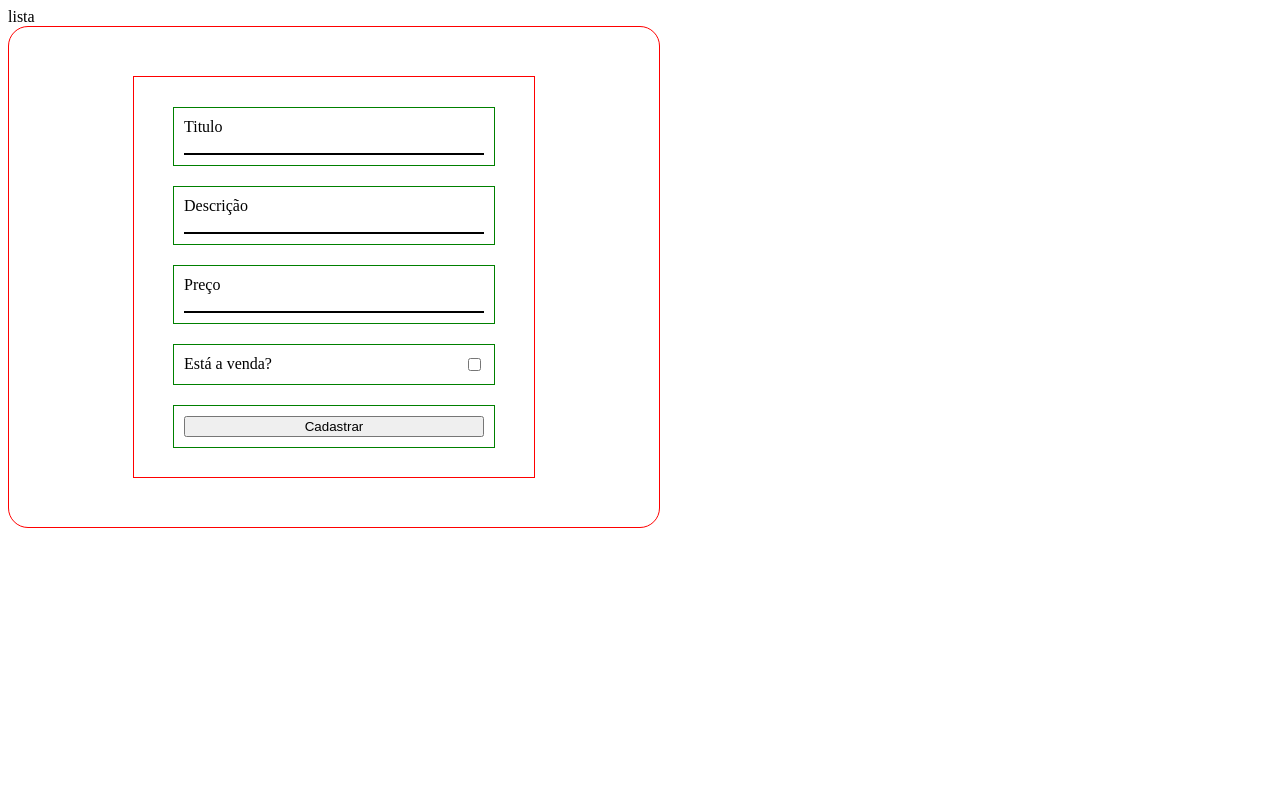
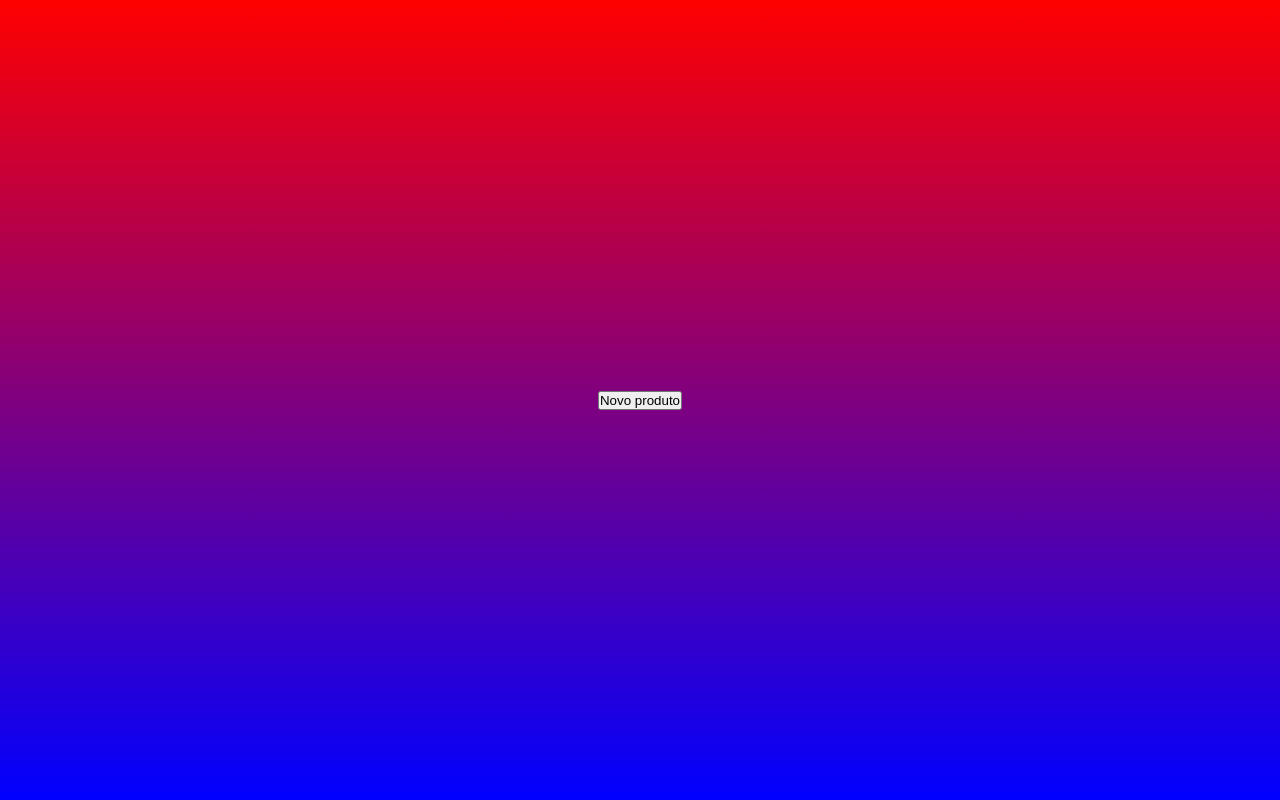
Before and after one commit to Yuri-Gabriel/Prova-Tecnica, a Next.js app: page / in a window 1280 px wide. Built offline with nearby package versions, Linux system fonts and the light colour scheme.

Commit message:
form pront, eu acho

```diff
--- /dev/null
+++ b/src/app/components/form/index.tsx
@@ -0,0 +1,153 @@
+/* eslint-disable @typescript-eslint/no-empty-object-type */
+/* eslint-disable @typescript-eslint/no-useless-constructor */
+import React from "react";
+
+import {
+    FormContainer,
+    FormBody,
+    InputContainer,
+    InputValue,
+    LabelInput,
+    ButtonSubmit
+} from './style';
+
+interface Product {
+    title: string,
+    description: string,
+    price: number,
+    isSale: boolean
+}
+
+interface FormProps { }
+
+interface FormState {
+    products: Product[]
+
+    title: string,
+    description: string,
+    price: number,
+    isSale: boolean
+}
+
+export default class Form extends React.Component<FormProps, FormState> {
+    constructor(props: FormProps) {
+        super(props)
+        this.state = {
+            products: [],
+            title: "",
+            description: "",
+            price: 0,
+            isSale: false
+        }
+    }
+
+    private addProduct() {
+        if(this.state.title == "" || this.state.description == "") {
+            alert("Ausencia de dados");
+            return;
+        }
+
+        const currentProductList: Product[] = this.state.products;
+        currentProductList.push({
+            title: this.state.title,
+            description: this.state.description,
+            price: this.state.price,
+            isSale: this.state.isSale
+        });
+        this.setState({
+            products: currentProductList
+        })
+        console.log(this.state.products)
+    }
+
+    render(): React.ReactNode {
+        return (
+            <FormContainer>
+                <FormBody>
+                    <InputContainer>
+                        <LabelInput>Titulo</LabelInput>
+                        <InputValue
+                            type="text"
+                            required
+                            value={this.state.title}
+                            onChange={(event) => {
+                                const value: string= event.target.value
+                                this.setState({
+                                    title: value
+                                })
+                            }}
+                        />
+                    </InputContainer>
+                    <InputContainer>
+                        <LabelInput>Descrição</LabelInput>
+                        <InputValue
+                            type="text"
+                            required
+                            value={this.state.description}
+                            onChange={(event) => {
+                                const value: string= event.target.value
+                                this.setState({
+                                    description: value
+                                })
+                            }}
+                        />
+                    </InputContainer>
+                    <InputContainer>
+                        <LabelInput>Preço</LabelInput>
+                        <InputValue
+                            type="number"
+                            required
+                            value={this.state.price}
+                            onChange={(event) => {
+                                const value: number = Number(event.target.value)
+                                this.setState({
+                                    price: value
+                                })
+                            }}
+                        />
+                    </InputContainer>
+                    <InputContainer style={{
+                        flexDirection: "row"
+                    }}>
+                        <LabelInput>Está a venda?</LabelInput>
+                        <div>
+                            <LabelInput>
+                                Sim
+                            </LabelInput>
+                            <InputValue
+                                name="sale"
+                                type="radio"
+                            />
+                            <LabelInput
+                                style={{
+                                    marginLeft: 10
+                                }}
+                            >
+                                Não
+                            </LabelInput>
+                            <InputValue
+                                name="sale"
+                                type="radio"
+                                defaultChecked
+                            />
+                        </div>
+                    </InputContainer>
+                    <InputContainer
+                        style={{
+                            boxShadow: "none"
+                        }}
+                    >
+                        <ButtonSubmit
+                            onClick={(e) => {
+                                e.preventDefault() // Faz com que a pagina não fique atualizando ao clicar no botão
+                                this.addProduct()
+                            }}
+                        >
+                            Cadastrar
+                        </ButtonSubmit>
+                    </InputContainer>
+                </FormBody>
+            </FormContainer>
+        );
+    }
+}
--- a/src/components/form/style.ts
+++ b/src/app/components/form/style.ts
@@ -1,7 +1,6 @@
 import styled from "styled-components";
 
 export const FormContainer = styled.section`
-    border: 1px solid red;
     border-radius: 20px;
 
     height: 500px;
@@ -10,10 +9,19 @@ export const FormContainer = styled.section`
     display: flex;
     align-items: center;
     justify-content: center;
+
+    background-color: rgba(255, 255, 255, 0.3);
+    backdrop-filter: blur(10px);
+    -webkit-backdrop-filter: blur( 13.5px );
+
+    @media (max-width: 768px) {
+        width: 370px;
+    }
 `;
 
 export const FormBody = styled.form`
-    border: 1px solid red;
+    border-radius: 10px;
+
     width: 400px;
     height: 400px;
 
@@ -21,10 +29,17 @@ export const FormBody = styled.form`
     justify-content: center;
     align-items: center;
     flex-direction: column;
+
+    box-shadow: inset 1px 1px 5px black;
+
+    @media (max-width: 768px) {
+        width: 330px;
+    }
+
 `;
 
 export const InputContainer = styled.div`
-    border: 1px solid green;
+    border-radius: 10px;
     margin: 10px;
     padding: 10px;
 
@@ -34,22 +49,40 @@ export const InputContainer = styled.div`
     justify-content: space-between;
     flex-direction: column;
 
-
+    box-shadow: 1px 1px 5px black;
 `;
 
 export const InputValue = styled.input`
     border: none;
     border-bottom: 2px solid black;
 
-    &:focus {
-        border: none;
+    outline: 0;
+
+    background-color: transparent;
+
+    color: #FFFFFF;
+
+    &[type="radio"] {
+        margin-left: 5px;
     }
 `;
 
 export const LabelInput = styled.label`
-
+    color: #FFFFFF;
+    font-weight: bold;
 `;
 
 export const ButtonSubmit = styled.button`
+    box-shadow: 1px 1px 5px black;
 
+    width: 200px;
+    height: 30px;
+
+    border-radius: 10px;
+
+    margin: auto;
+
+    &:hover {
+        cursor: pointer;
+    }
 `;
--- /dev/null
+++ b/src/app/components/list/index.tsx
@@ -0,0 +1,28 @@
+import React from "react";
+
+interface ListState {
+    setRegisterProduct: void
+}
+
+interface ListProps {
+    registerProduct: boolean
+    setRegisterProduct: (value: boolean) => void
+}
+
+export default class List extends React.Component<ListProps, ListState> {
+    constructor(props: ListProps) {
+        super(props);
+
+    }
+    render(): React.ReactNode {
+        return (
+            <div>
+                <button onClick={() => {
+                    this.props.setRegisterProduct(!this.props.registerProduct)
+                }} >
+                    Novo produto
+                </button>
+            </div>
+        );
+    }
+}
--- a/src/app/globals.css
+++ b/src/app/globals.css
@@ -4,13 +4,14 @@
   margin: 0;
 }
 
-html,
-body {
+html, body {
   width: 100vw;
   height: 100vh;
   display: flex;
   justify-content: center;
   align-items: center;
 
+  background: linear-gradient(to bottom, red, blue);
+
   font-family: Arial, Helvetica, sans-serif;
 }
--- a/src/app/layout.tsx
+++ b/src/app/layout.tsx
@@ -1,4 +1,5 @@
 import type { Metadata } from "next";
+import "./globals.css"
 
 export const metadata: Metadata = {
   title: "Teste"
--- a/src/app/page.tsx
+++ b/src/app/page.tsx
@@ -1,13 +1,31 @@
 "use client"
 
-import Form from "@/components/form";
-import List from "@/components/list";
+import Form from "@/app/components/form";
+
+import { useState  } from "react";
+import List from "@/app/components/list"
+
+interface Product {
+  title: string,
+  description: string,
+  price: number,
+  isSale: boolean
+}
 
 export default function Home() {
+
+  const [ registerProduct, setRegisterProduct ] = useState<boolean>(false);
+  const [ productList, setProductList ] = useState<Product[]>([]);
+
   return (
     <main>
-      <List />
-      <Form />
+      <List
+        registerProduct={registerProduct}
+        setRegisterProduct={setRegisterProduct}
+      />
+      {
+        registerProduct && <Form />
+      }
     </main>
   );
 }
--- a/src/components/form/index.tsx
+++ /dev/null
@@ -1,74 +0,0 @@
-/* eslint-disable @typescript-eslint/no-empty-object-type */
-/* eslint-disable @typescript-eslint/no-useless-constructor */
-import React from "react";
-
-import {
-    FormContainer,
-    FormBody,
-    InputContainer,
-    InputValue,
-    LabelInput,
-    ButtonSubmit
-} from './style';
-
-interface Product {
-    title: string,
-    description: string,
-    price: number,
-    isSale: boolean
-}
-
-interface FormProps {
-
-}
-
-interface FormState {
-    products: Product[]
-}
-
-export default class Form extends React.Component<FormProps, FormState> {
-    constructor(props: FormProps) {
-        super(props)
-
-        this.setState({
-            products: []
-        })
-    }
-    render(): React.ReactNode {
-        return (
-            <FormContainer>
-                <FormBody>
-                    <InputContainer>
-                        <LabelInput>Titulo</LabelInput>
-                        <InputValue
-                            type="text"
-                        />
-                    </InputContainer>
-                    <InputContainer>
-                        <LabelInput>Descrição</LabelInput>
-                        <InputValue
-                            type="text"
-                        />
-                    </InputContainer>
-                    <InputContainer>
-                        <LabelInput>Preço</LabelInput>
-                        <InputValue
-                            type="number"
-                        />
-                    </InputContainer>
-                    <InputContainer style={{
-                        flexDirection: "row"
-                    }}>
-                        <LabelInput>Está a venda?</LabelInput>
-                        <InputValue
-                            type="checkbox"
-                        />
-                    </InputContainer>
-                    <InputContainer>
-                        <ButtonSubmit>Cadastrar</ButtonSubmit>
-                    </InputContainer>
-                </FormBody>
-            </FormContainer>
-        );
-    }
-}
--- a/src/components/list/index.tsx
+++ /dev/null
@@ -1,11 +0,0 @@
-import React from "react";
-
-export default class List extends React.Component {
-    render(): React.ReactNode {
-        return (
-            <div>
-                lista
-            </div>
-        );
-    }
-}
```
Also changed, not shown: src/app/components/list/style.ts (added), src/app/components/product/index.tsx (renamed from src/components/product/index.tsx), src/app/components/product/style.ts (renamed from src/components/product/style.ts).
